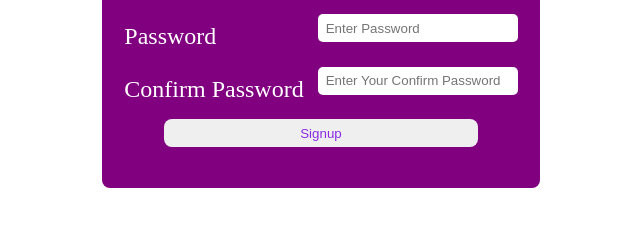
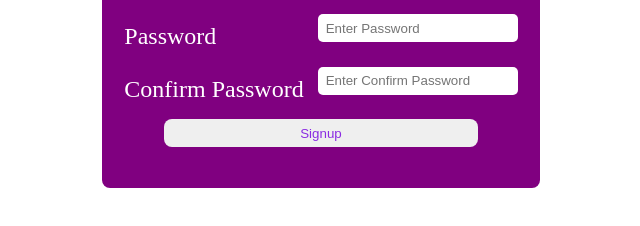
Before and after one commit to Yasir-Ali-Swe/Web-Dev, a website: page Q73.html in a window 1280 px wide. Shown: the part 362-588 px from the top of the page, 319-959 px from the left. Drawn offline with Linux system fonts and the light colour scheme.

Commit message:
Activity7-Q73

```diff
--- a/Q73.html
+++ b/Q73.html
@@ -84,7 +84,7 @@
             <input
               type="text"
               id="Password"
-              placeholder="Enter Your Confirm Password"
+              placeholder="Enter Confirm Password"
             />
           </td>
         </tr>
```
